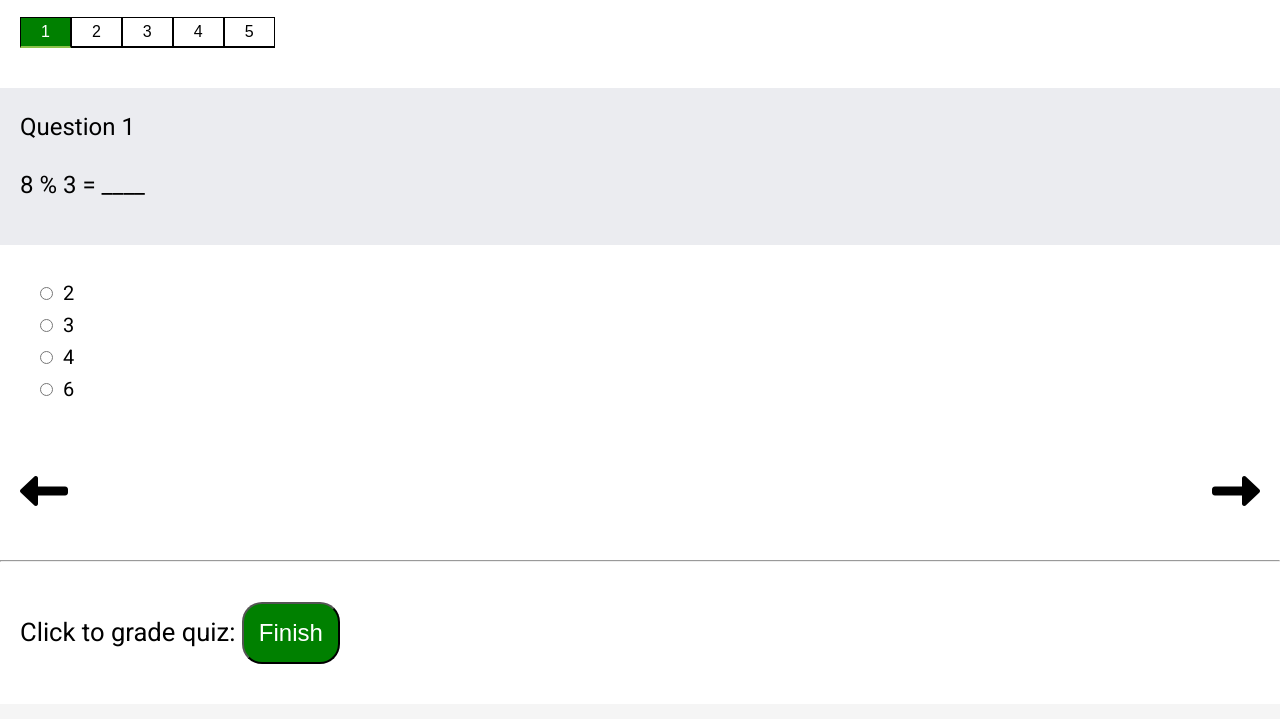
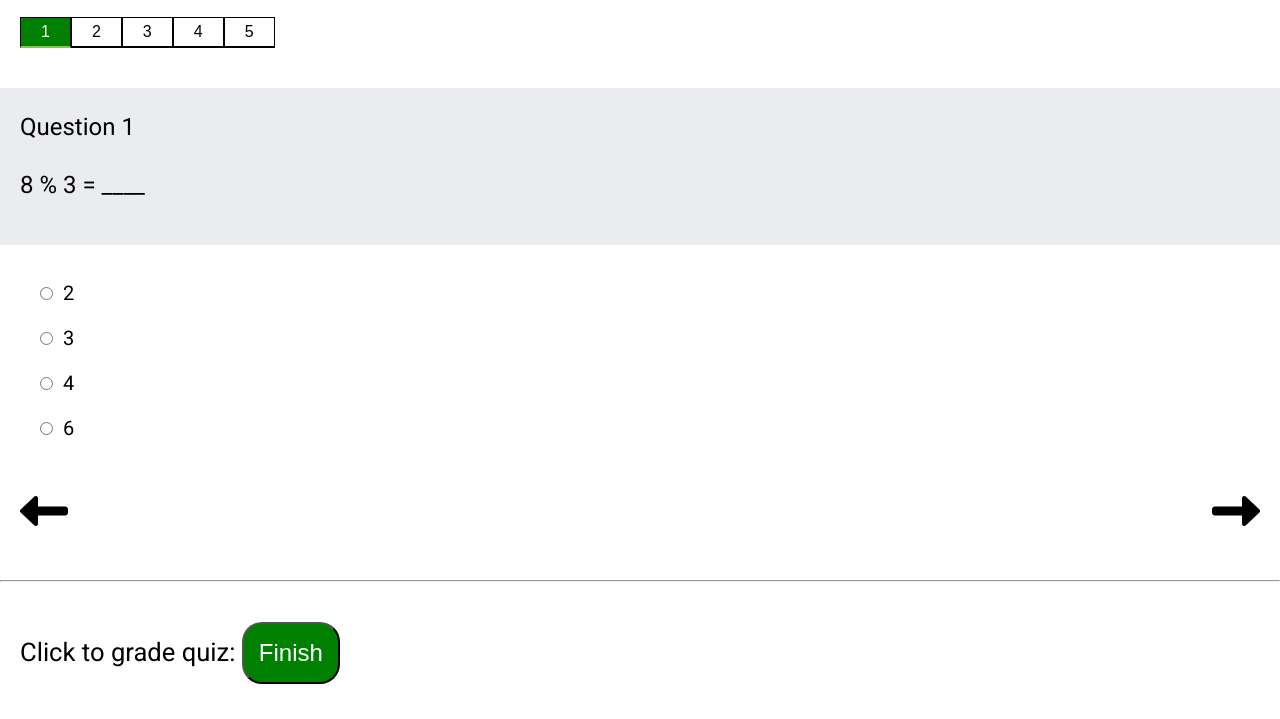
Before and after one commit to bryanc123/Plain-JavaScript-Quiz, a plain HTML site: page index.html in a window 1280 px wide. Shown: the part 81-800 px from the top of the page. Drawn offline with Linux system fonts and the light colour scheme.

Commit message:
Updated styles

```diff
--- a/quiz.js
+++ b/quiz.js
@@ -106,7 +106,7 @@ const renderChoices = choices => {
         if(choice === questions[currentQuestion].chosen) { checked = "checked"; };
         choicesSection.innerHTML += `<label><input type='radio' name='choice' ${checked}
         onChange='setAnswer("${choice}")' value='${choice}' style='vertical-align:baseline; margin-right: 5px'>
-            ${choice}</label><br><br>`;
+            ${choice}</label>`;
     });
 }
 
--- a/style.css
+++ b/style.css
@@ -115,19 +115,27 @@ nav a:hover {
 /* Choices Section */
 
 .choices {
+    display: flex;
+    flex-direction: column;
     font-size: 20px;
     height: 180px;
     padding: 20px 40px;
 }
+.choices input[type="radio"] {
+    margin-bottom: 30px;
+}
 
 /* Previous and Next Buttons */
+
+.previous-next-section {
+    margin: 20px 0;
+}
 
 .previous-next {
     display: flex;
     justify-content: space-between;
     padding: 20px;
 }
-
 .previous-next button {
     background-color: transparent;
     border: none;
@@ -158,6 +166,7 @@ nav a:hover {
 .grade-button:hover {
     background-color: #8BC34A;
     color: black;
+    cursor: pointer;
 }
 
 /* Grading Section */
@@ -188,6 +197,7 @@ nav a:hover {
 .retry-button:hover {
     background: #8BC34A;
     color: black;
+    cursor: pointer;
 }
 
 .container {
```
